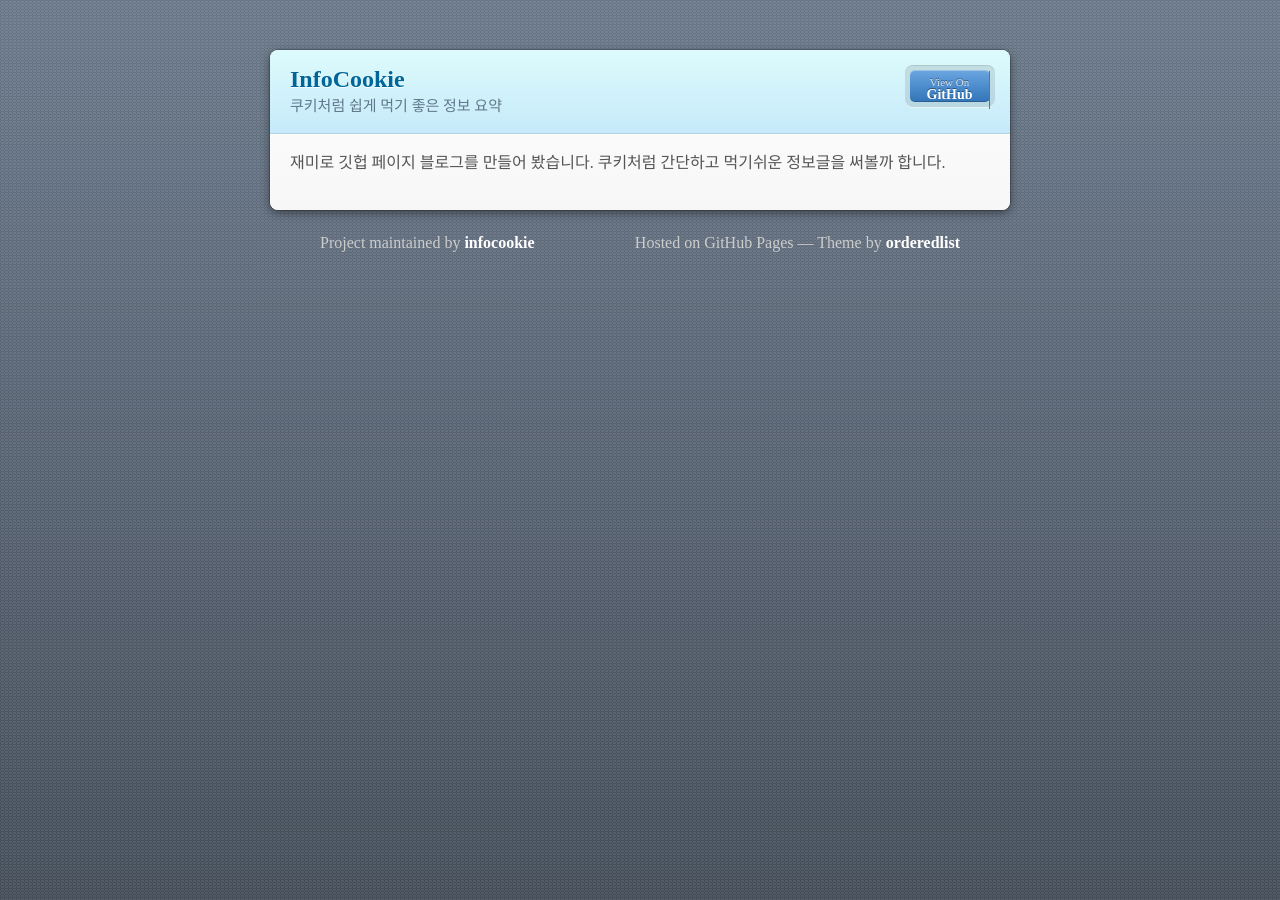
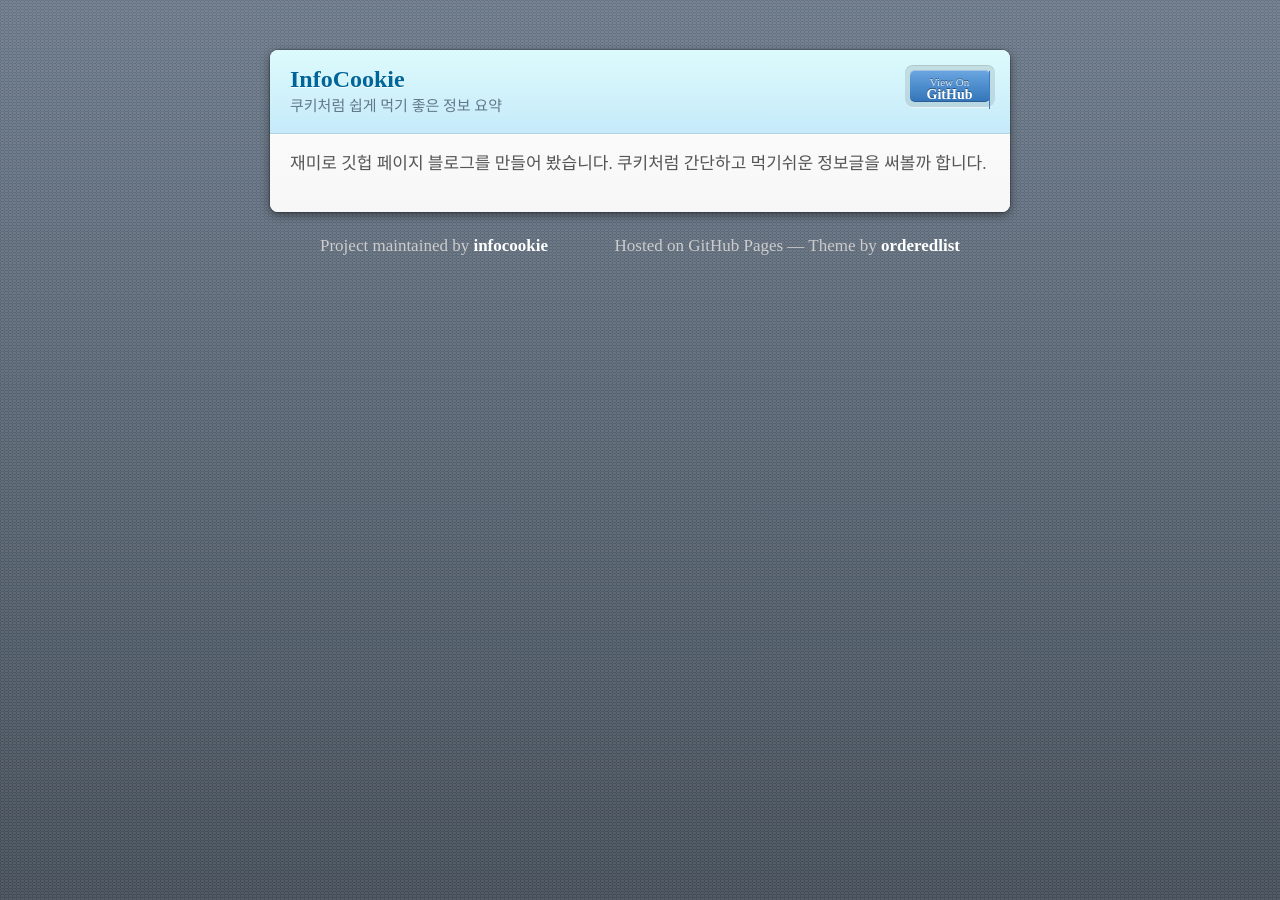
Before and after one commit to infocookie/Infocookie, a Jekyll site: the page built from index.md, in a window 1280 px wide. Built offline with Jekyll 4.4.1, drawn with Linux system fonts in a browser that asks for light colours; some web fonts are replaced.

Commit message:
Update style.scss

```diff
--- a/assets/css/style.scss
+++ b/assets/css/style.scss
@@ -10,6 +10,6 @@ body {
 
 p
 {
-  font-size : 16px;
+  font-size : 17px;
   font-weight: 200;
 }
```
